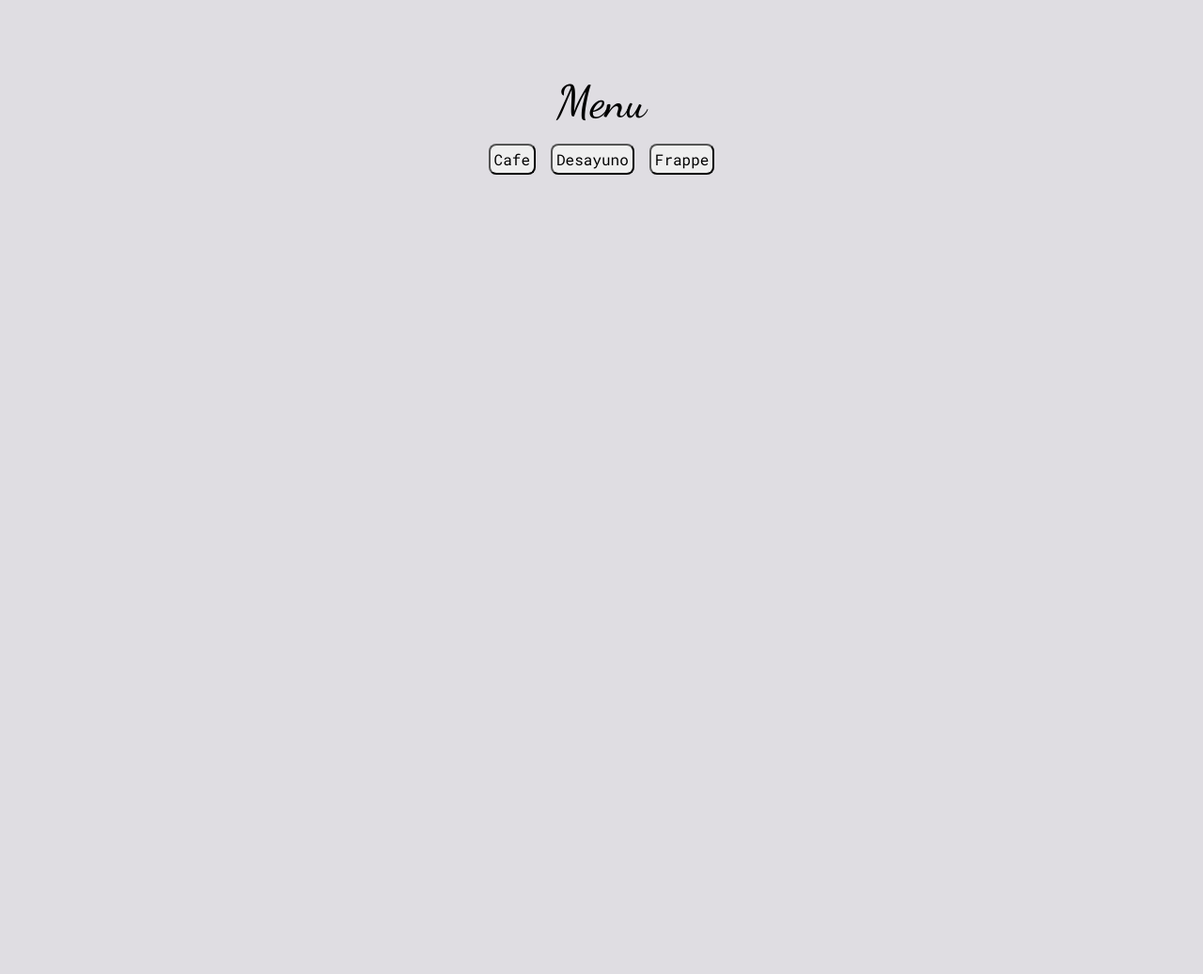
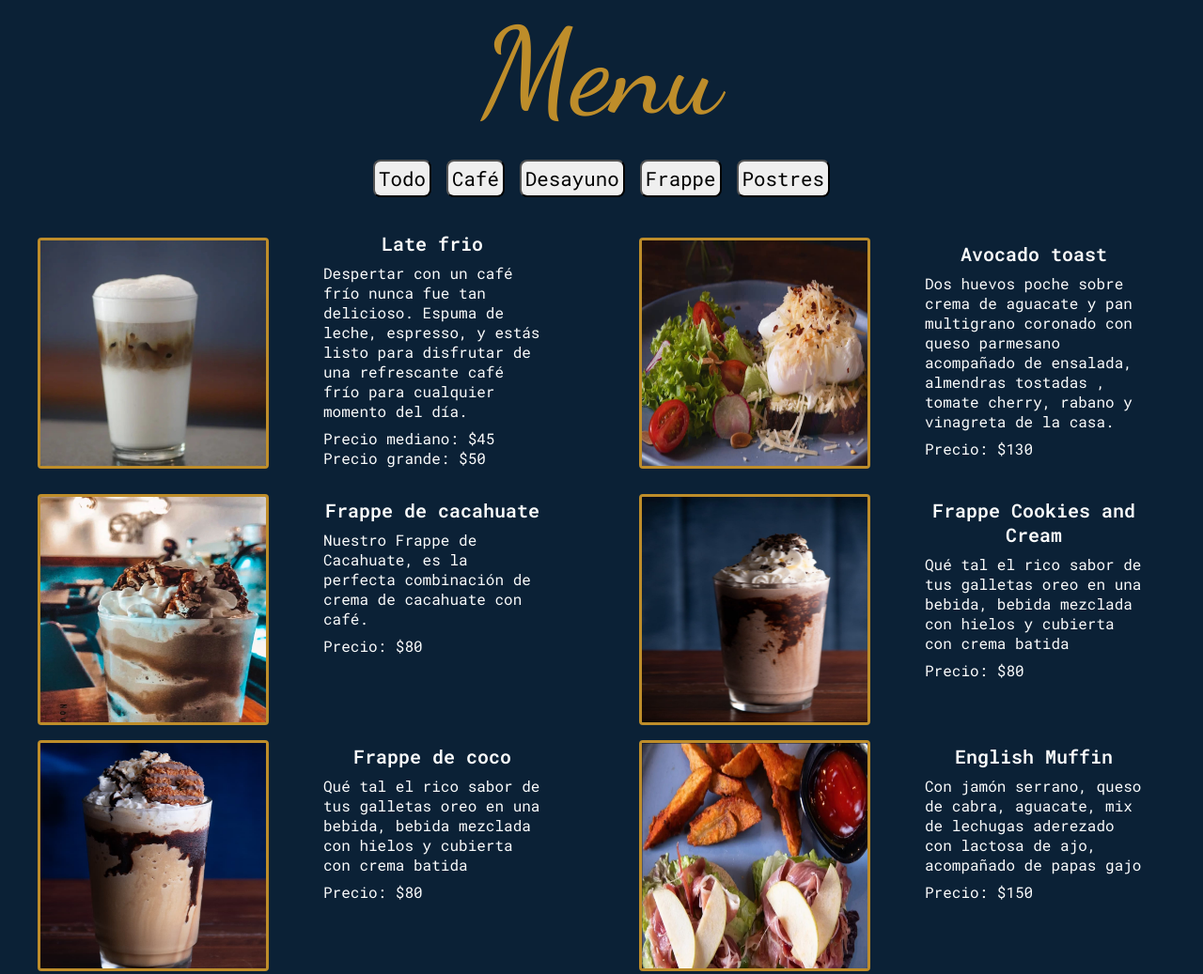
Before and after one commit to christianjc98/Menu_project, a plain HTML site: page index.html in a window 1280 px wide. Shown: the top 1037 px of the page at 94% size. Before the commit the page ends 800 px from the top, so only its background shows below. Drawn offline with Linux system fonts and the light colour scheme.

Commit message:
update init

```diff
--- a/app.js
+++ b/app.js
@@ -1,8 +1,8 @@
-const menuItems = [
+let menuItems = [
     {
         id: 1,
         title: "Late frio",
-        category: "cafe",
+        category: "café",
         precio_mediano: 45,
         precio_grande: 50,
         img: "./Cafe_LateFrio.jpg",
@@ -34,27 +34,122 @@ const menuItems = [
         precio_grande: 80,
         img: "./Frappe_CookiesAndCream.jpg",
         descripción: "Qué tal el rico sabor de tus galletas oreo en una bebida, bebida mezclada con hielos y cubierta con crema batida"
+    },
+    {
+        id: 5,
+        title: "Frappe de coco",
+        category: "frappe",
+        precio_mediano: 0,
+        precio_grande: 80,
+        img: "./Frappe_coco.jpg",
+        descripción: "Qué tal el rico sabor de tus galletas oreo en una bebida, bebida mezclada con hielos y cubierta con crema batida"
+    },
+    {
+        id: 6,
+        title: "English Muffin",
+        category: "desayuno",
+        precio_mediano: 0,
+        precio_grande: 150,
+        img: "./Desayuno_EnglishMuffin.jpg",
+        descripción: "Con jamón serrano, queso de cabra, aguacate, mix de lechugas aderezado con lactosa de ajo, acompañado de papas gajo"
+    },
+    {
+        id: 7,
+        title: "Marago Mix",
+        category: "desayuno",
+        precio_mediano: 0,
+        precio_grande: 120,
+        img: "./Desayuno_MaragoMix.jpg",
+        descripción: "Dos huevos estrellados con nuestra deliciosa salsa de chaya y queso de bola con jamón, frijol y un exquisito pancake de chispas de chocolate. Lo mejor en un solo plato"
+    },
+    {
+        id: 8,
+        title: "Sandwich Elefante",
+        category: "desayuno",
+        precio_mediano: 0,
+        precio_grande: 130,
+        img: "./Desayuno_SandwichElefante.jpg",
+        descripción: "Crujientes tiras de tocino, torta de huevo con champiñones, jamon de pavo, queso panela asado, aguacate, lechuga y tomate. Servido con papas gajo"
+    },
+    {
+        id: 9,
+        title: "Pastel Red Velvet",
+        category: "postres",
+        precio_mediano: 0,
+        precio_grande: 270,
+        img: "./Postre_PastelRedVelvet.jpg",
+        descripción: "Crujientes tiras de tocino, torta de huevo con champiñones, jamon de pavo, queso panela asado, aguacate, lechuga y tomate. Servido con papas gajo"
     }
 ]
 
 //display categories
 const btnContainer = document.querySelector(".btn-container");
+const itemContainer = document.querySelector(".item-container");
 
 window.addEventListener("DOMContentLoaded", () => {
   let result = menuItems.map((item) => item.category)
   console.log(result);
-  const categories = [...new Set(result)];
+  const categories = ["todo", ...new Set(result)];
   console.log(categories);
   categories.forEach((category) => {
       const element = document.createElement("button");
       element.innerText = capitalize(category)
       element.classList.add("category");
+      element.setAttribute("id", category)
       btnContainer.appendChild(element)
   })
+  displayMenuItems(menuItems)
+})
 
+//display item
+btnContainer.addEventListener("click", (e) => {
+    id = e.target.id
+    let result = []
+    menuItems.forEach((item) => {
+        if(id === item.category) {
+            result.push(item)
+        } if (id === "todo") {
+            result = menuItems
+        }
+    })
+    displayMenuItems(result)
 })
+
+
 
 //FUNCTIONS
 function capitalize(string) {
     return string.charAt(0).toUpperCase() + string.slice(1);
 }
+
+function displayMenuItems(result) {
+    let displayMenu = result.map((item) => {
+        if (item.precio_mediano === 0) {
+          return `<div class="menu-item">
+          <img class="item-img" src="${item.img}" alt="${item.title}">
+          <div class="item-info">
+            <p class="item-title">${item.title}</p>
+            <p class="item-description">${item.descripción}</p>
+            <p>Precio: $${item.precio_grande}</p>
+          </div>
+        </div>`
+        } else {
+            return `<div class="menu-item">
+            <img class="item-img" src="${item.img}" alt="${item.title}">
+            <div class="item-info">
+              <p class="item-title">${item.title}</p>
+              <p class="item-description">${item.descripción}</p>
+              <p>
+                Precio mediano: $${item.precio_mediano} </br>
+                Precio grande: $${item.precio_grande}
+              </p>
+            </div>
+          </div>`
+        }
+    })
+    console.log(displayMenu);
+
+    displayMenu = displayMenu.join ("")
+    console.log(displayMenu);
+    itemContainer.innerHTML = displayMenu
+}
--- a/index.html
+++ b/index.html
@@ -15,13 +15,6 @@
     <div class="btn-container">
     </div>
     <div class="item-container">
-        <div class="menu-item">
-            <img src="" alt="">
-            <div class="item-info">
-                <title></title>
-                <p></p>
-            </div>
-        </div>
     </div>
     <div></div>
     <script src="app.js"></script>
--- a/styles.css
+++ b/styles.css
@@ -1,13 +1,16 @@
 body {
     background-color: #dfdde2;
     margin: 0;
+    background-color:#0b2136;
+    color: #fbfcfc;
+
 }
 
 .title {
     text-align: center;
-    padding-top: 5rem;
     font-family: 'Dancing Script', cursive;
-    font-size: 3rem;
+    font-size: 8rem;
+    color: #be8d2a;
 }
 
 .btn-container {
@@ -19,12 +22,94 @@ body {
 .item-container {
     display: grid;
     margin-top: 1rem;
+    justify-content: center;
+    font-family: 'Roboto Mono', monospace;
 }
 
 .category {
     margin: 0 .5rem;
     font-family: 'Roboto Mono', monospace;
-    font-size: 1rem;
+    font-size: 1.3rem;
     border-radius: .5rem;
     padding: .25rem;
 }
+
+/* Menu item styles */
+.menu-item {
+    display: flex;
+    flex-direction: column;
+    justify-content: center;
+    align-items: center;
+    margin-bottom: .75rem;
+    max-width: 25rem;
+}
+.item-img {
+    width: 13rem;
+    height: 13rem;
+    border-radius: .25rem;
+    border: #be8d2a solid medium;
+}
+
+.item-title {
+    text-align: center;
+    margin: .5rem;
+    font-size: 1.25rem;
+    font-weight: 600;
+}
+
+.item-info {
+    margin: .25rem 1rem
+}
+
+.item-info p {
+  margin: .5rem
+}
+
+@media (min-width:670px) {
+
+    .item-container {
+        row-gap: 1rem;
+    }
+
+    .menu-item {
+        display: grid;
+        grid-template-columns: 1fr 1fr;
+        grid-template-rows: auto;
+        max-width: 35rem;
+        margin-bottom: 0;
+    }
+
+    .item-title {
+        grid-column: 2 / 3;
+        grid-row: 1 / 2;
+        margin-top: 0;
+    }
+
+    .item-info {
+        grid-column: 2 / 3;
+        grid-row: 1 / 2;
+        align-self:baseline
+    }
+
+    .item-img {
+        width: 15rem;
+        height: 15rem;
+    }
+
+    .item-info p {
+        margin-top: 0;
+    }
+
+}
+
+@media (min-width:1150px) {
+    .item-container {
+        grid-template-columns: 1fr 1fr;
+        margin-top: 2rem;
+        padding-bottom: 1rem;
+    }
+
+    .menu-item {
+        margin: auto;
+    }
+}
```
